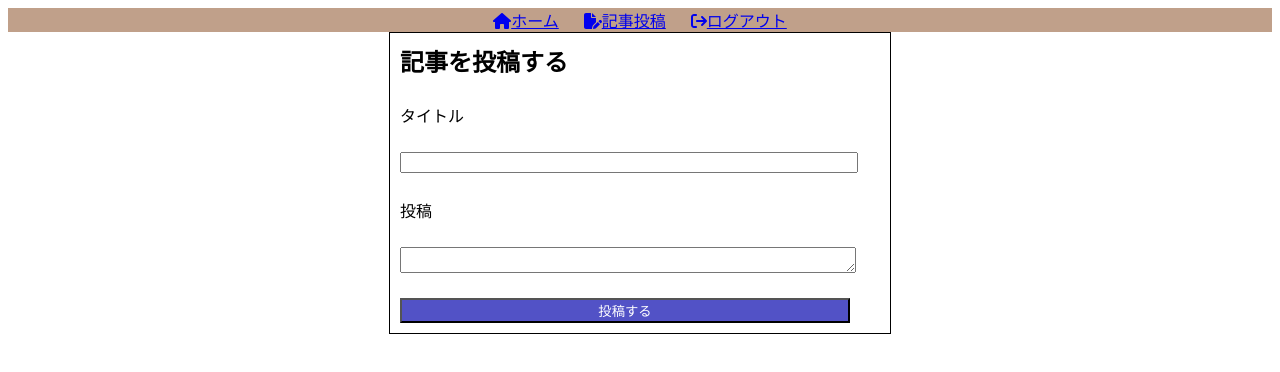
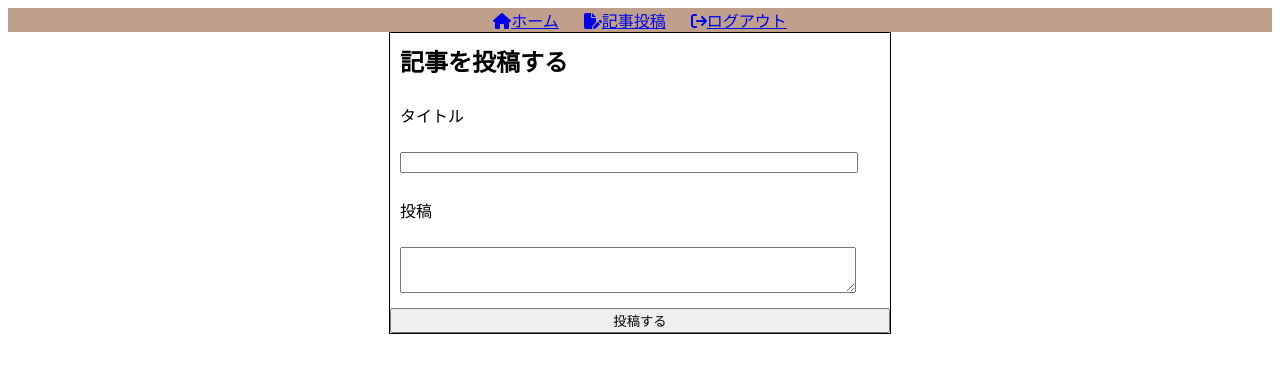
Before and after one commit to kentem-sh-kitazawa/blog, a React (Vite) app: page /createPost in a window 1280 px wide. Shown: the top 372 px of the page. Built offline with nearby package versions, Linux system fonts and the light colour scheme; no server answers; sample sign-in values are in the browser's storage.

Commit message:
不要なコメントを削除

```diff
--- a/src/components/CreatePost.tsx
+++ b/src/components/CreatePost.tsx
@@ -6,10 +6,9 @@ import { auth, db } from "../firebase";
 
 import "../style/CreatePost.css";
 
-// export type PostTextType = {
-//   title: string;
-//   mainText: string;
-// };
+type Props = {
+  isAuth: boolean;
+};
 
 const CreatePost = ({ isAuth }: any) => {
   const navigate = useNavigate();
@@ -55,26 +54,10 @@ const CreatePost = ({ isAuth }: any) => {
         <textarea
           className="postElement"
           value={mainText}
-          onChange={(maintext) => {
-            setMainText(maintext.target.value);
-          }}
-        ></textarea>
-        <button
-          className="createPostButton"
-          onClick={
-            createPost
-            // () => {
-            //ローカルストレージに保存する版
-            // const posts: PostTextType = { title: title, mainText: mainText };
-            // const prevPosts = localStorage.getItem("posts");
-            // const parsePosts = prevPosts ? JSON.parse(prevPosts) : [];
-            // const updatePosts = [...parsePosts, posts];
-            // localStorage.setItem("posts", JSON.stringify(updatePosts));
-            // setTitle("");
-            // setMainText("");
-            // }
-          }
-        >
+        rows={5}
+        onChange={(maintext) => setMainText(maintext.target.value)}
+      />
+      <button className="create-Post-Button" onClick={createPost}>
           投稿する
         </button>
       </div>
```
